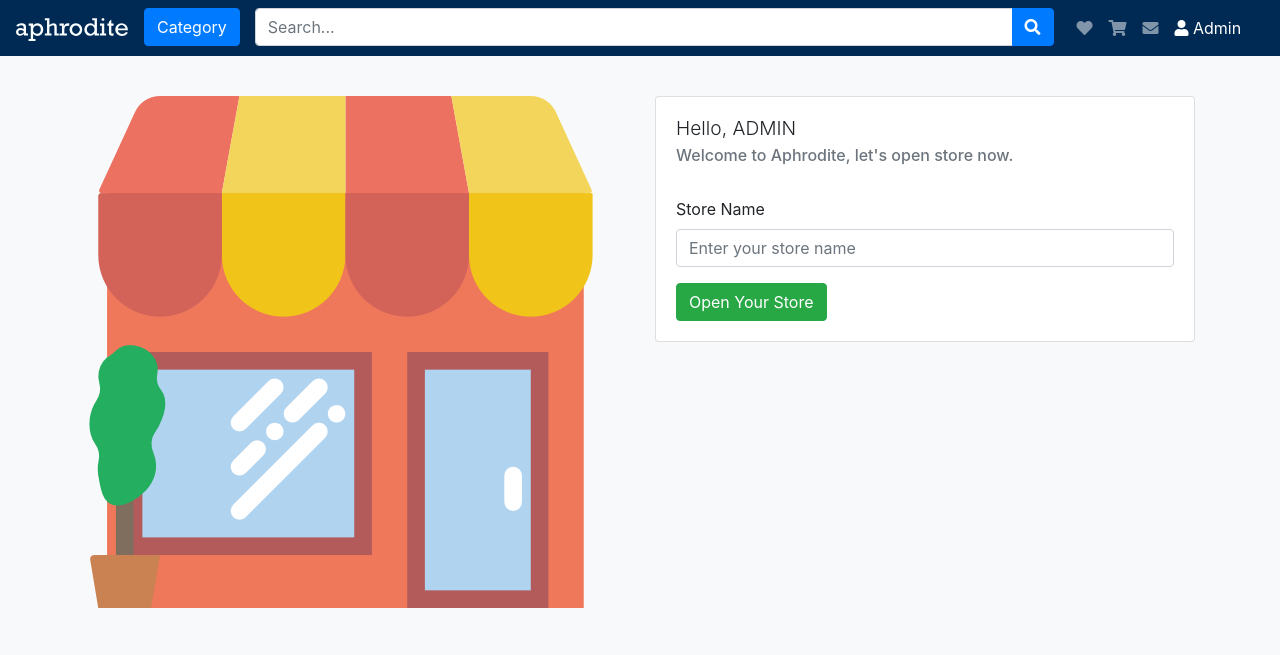
After one commit to jocellynenatasyaa/website, a PHP site: page /website/openshop.php in a window 1280 px wide. The commit adds this page. Shown: the top 655 px of the page. Run offline with PHP 8.4, Linux system fonts and the light colour scheme; a user stored in the database is signed in; some libraries are stand-ins or nearby versions.

Commit message:
verifikasi toko

```diff
--- a/cart.php
+++ b/cart.php
@@ -217,9 +217,9 @@
             $nomor=1;
             $totalbelanja=0;
             foreach($_SESSION['keranjang'] as $id_produk => $jumlah):
-            $ambil = $conn->query("SELECT * FROM produk WHERE id_produk='$id_produk'");
-            $pecah = $ambil->fetch_assoc();
-            $subharga = $pecah['harga_produk']*$jumlah;
+                $ambil = $conn->query("SELECT * FROM produk WHERE id_produk='$id_produk'");
+                $pecah = $ambil->fetch_assoc();
+                $subharga = $pecah['harga_produk']*$jumlah;
 
             ?>
 
--- /dev/null
+++ b/js/script.js
@@ -0,0 +1,5 @@
+// alert('connected');
+$('#openStoreButton').on('click', function() {
+	// alert('test');
+	location.href = 'openshop.php';
+});
--- /dev/null
+++ b/openshop.php
@@ -0,0 +1,35 @@
+
+  <?php
+  session_start();
+  include 'navbar.php' ?>
+
+  <div class="container mt-5">
+  <div class="row py-5">
+    <div class="col-md-6">
+      <img src="img/store.png" class="img-fluid" alt="">
+    </div>
+    <div class="col-md-6">
+      <div class="card">
+      <div class="card-body">
+        <h5 style="font-size: 1.2rem" class="card-title display-4">Hello, <span  class="text-uppercase"><?php
+                                  echo $_SESSION['username'];
+                              ?></span></h5>
+        <h6 class="card-subtitle mb-2 text-muted">Welcome to Aphrodite, let's open store now.</h6>
+        <br>
+        <form action="">
+          <div class="form-group">
+            <label for="exampleInputEmail1">Store Name</label>
+            <input type="text" class="form-control" id="exampleInputEmail1" aria-describedby="emailHelp" placeholder="Enter your store name">
+          </div>
+          <button type="submit" class="btn btn-success">Open Your Store</button>
+        </form>
+      </div>
+    </div>
+  </div>
+  </div>
+
+
+
+  </div>
+</body>
+</html>
```
Also changed, not shown: home.php (+14 -2 lines), img/store.png (added).
